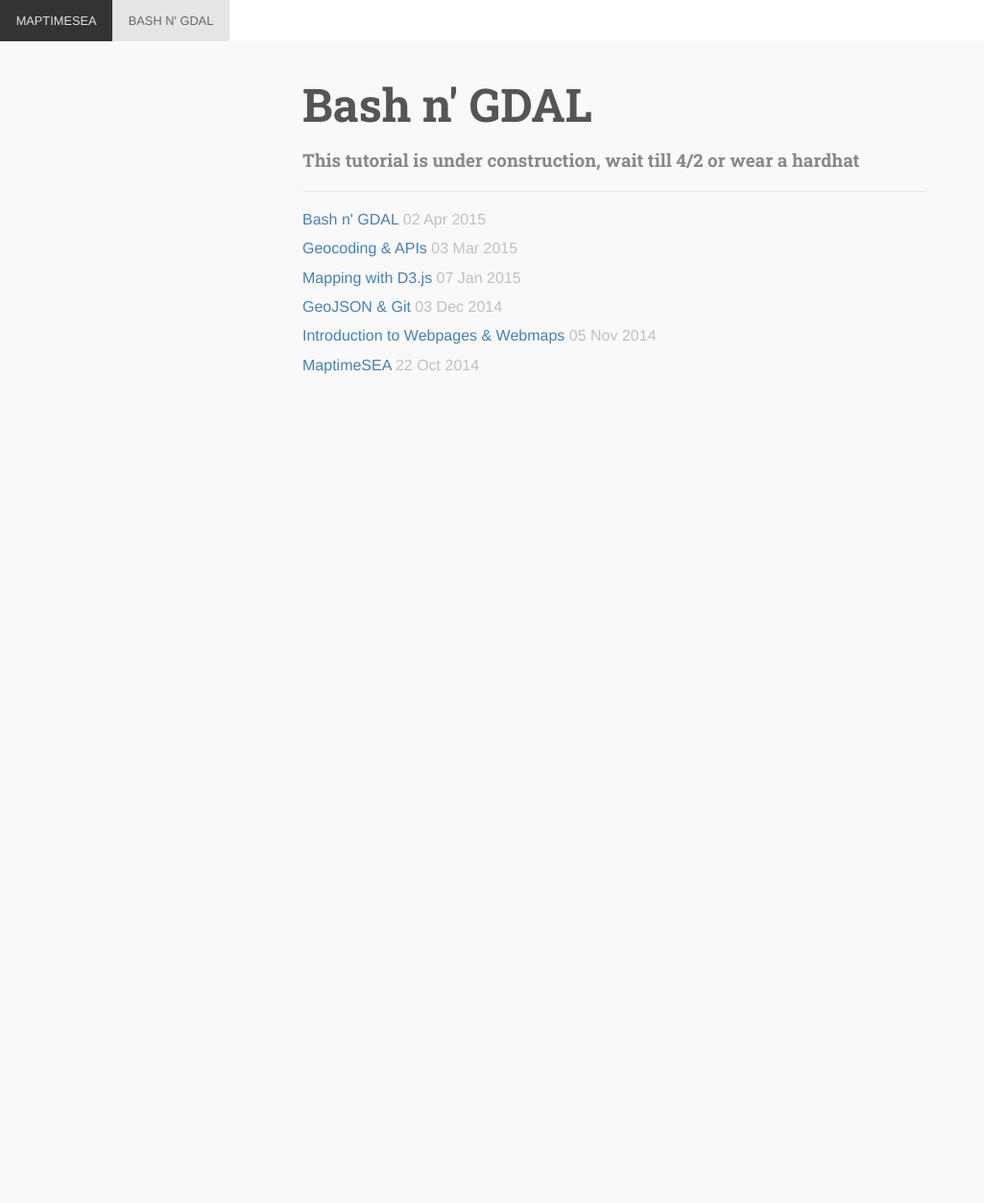
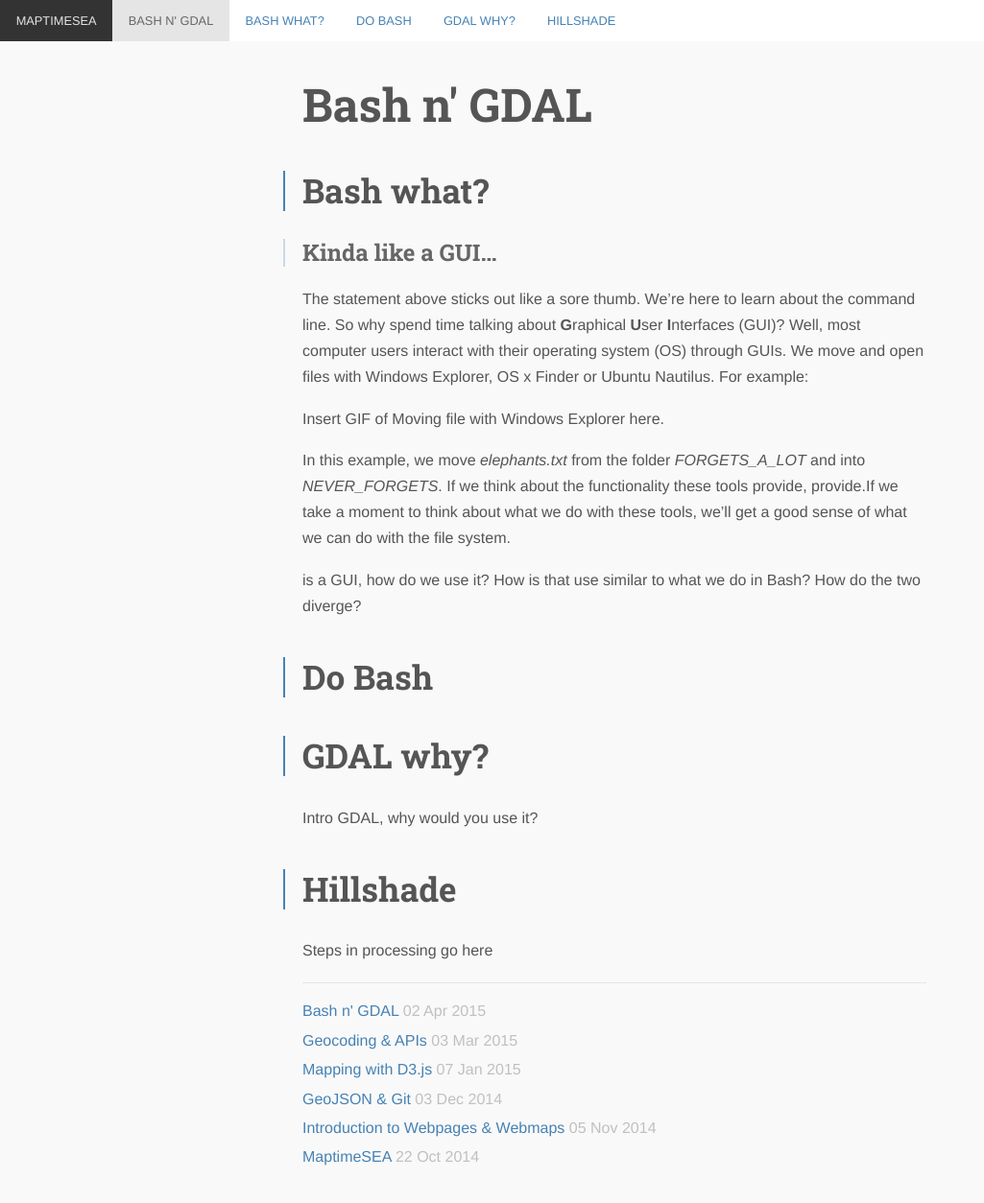
Before and after one commit to MaptimeSEA/maptimesea.github.io, a Jekyll site: the page built from _posts/2015-04-02-bash-n-gdal.markdown, in a window 1280 px wide and 1278 px high. Shown: the top 1254 px of the window at 96% size, without its empty margins (0-1025 px from the left). Built offline with Jekyll 4.4.1, drawn with Linux system fonts in a browser that asks for light colours; nearby versions of some CDN libraries; Markdown is read by kramdown in place of the engine named in the settings.

Commit message:
Pushing up little bits

```diff
--- a/_posts/2015-04-02-bash-n-gdal.markdown
+++ b/_posts/2015-04-02-bash-n-gdal.markdown
@@ -3,4 +3,24 @@ layout: tut
 title: "Bash n' GDAL"
 ---
 
-### This tutorial is under construction, wait till 4/2 or wear a hardhat
+# Bash what?
+
+## Kinda like a GUI...
+
+The statement above sticks out like a sore thumb. We're here to learn about the command line. So why spend time talking about **G**raphical **U**ser **I**nterfaces (GUI)? Well, most computer users interact with their operating system (OS) through GUIs. We move and open files with Windows Explorer, OS x Finder or Ubuntu Nautilus. For example:
+
+Insert GIF of Moving file with Windows Explorer here.
+
+In this example, we move *elephants.txt* from the folder *FORGETS_A_LOT* and into *NEVER_FORGETS*. If we think about the functionality these tools provide,  provide.If we take a moment to think about what we do with these tools, we'll get a good sense of what we can do with the file system.
+
+is a GUI, how do we use it? How is that use similar to what we do in Bash? How do the two diverge?
+
+# Do Bash
+
+# GDAL why?
+
+Intro GDAL, why would you use it?
+
+# Hillshade
+
+Steps in processing go here
```
